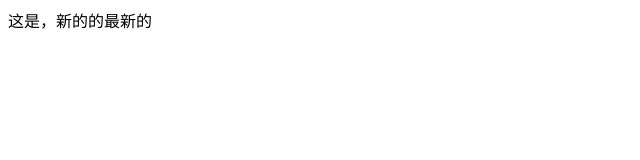
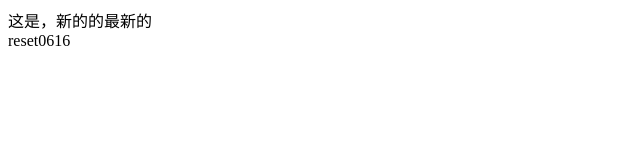
Before and after one commit to lxy0828/tortoise, a plain HTML site: page two.html in a window 1280 px wide. Shown: the full height of the page, 0-640 px from the left. Drawn offline with Linux system fonts and the light colour scheme.

Commit message:
reset0616

```diff
--- a/two.html
+++ b/two.html
@@ -7,5 +7,8 @@
     <div>
         这是，新的的最新的
     </div>
+	<div>
+		reset0616
+	</div>
 </body>
 </html>
```
